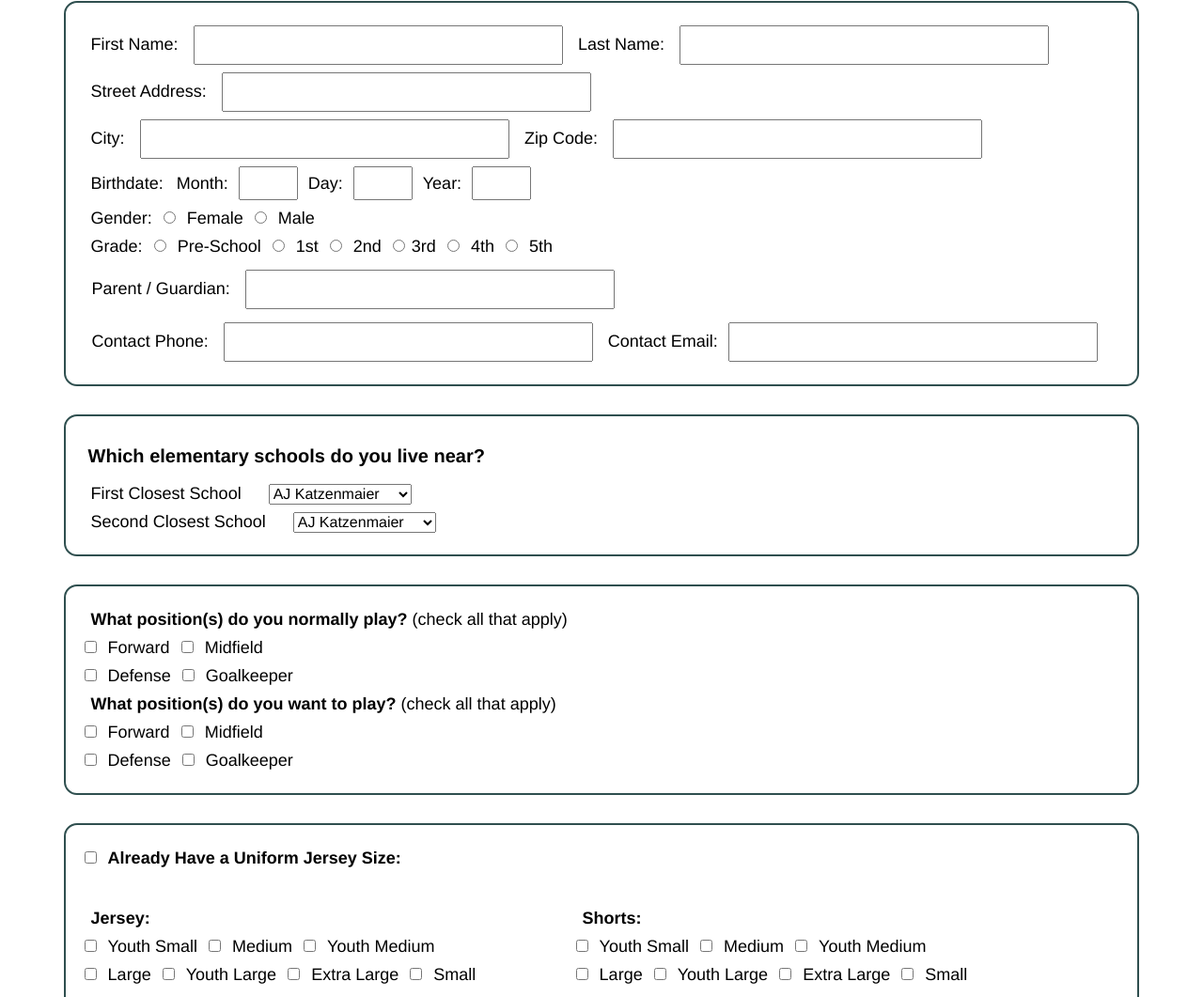
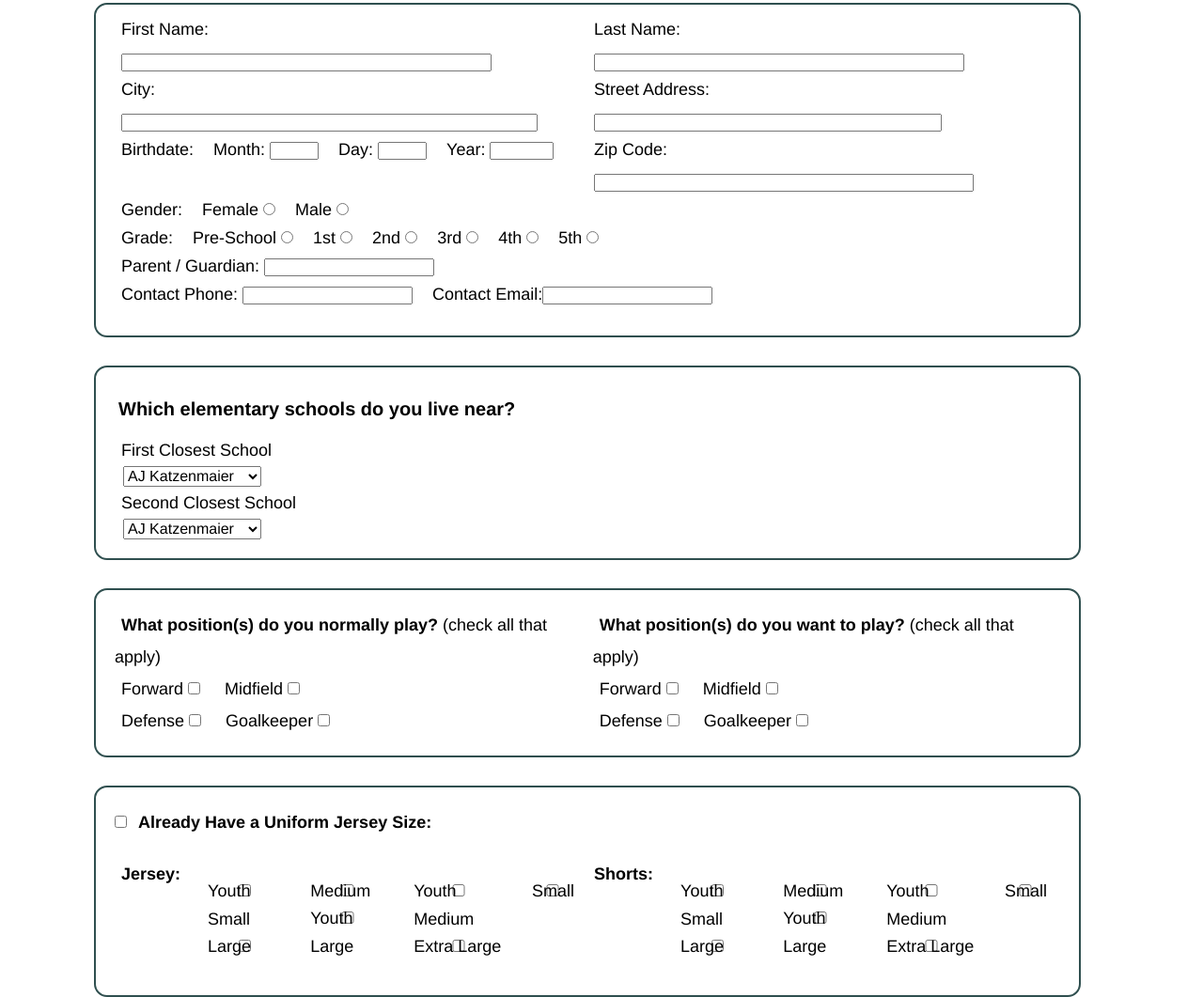
Before and after one commit to AliceDiana/NYSL, a plain HTML site: page registration_form.html in a window 1280 px wide. Shown: the part 404-1465 px from the top of the page at 94% size. Drawn offline with Linux system fonts and the light colour scheme.

Commit message:
my first commit

```diff
--- a/nysl_3.css
+++ b/nysl_3.css
@@ -91,6 +91,17 @@ a {
     text-decoration: underline;
  }
 
+ /* MAIN SECTION */
+
+.body {
+
+    margin-left: 100px;
+    margin-right: 130px;
+    margin-bottom: 50px;
+    margin-top: 49px;
+}
+
+
 /* ========================================== INDEX =================================================== */
 
 /* HEADER INDEX */
@@ -105,27 +116,19 @@ a {
 .homepage {
     display:flex;
     flex-direction: row;
-    justify-content: space-evenly;
-    margin-left:70px;
-    margin-right:70px;
+    justify-content:space-evenly;
+    align-items: flex-start;
     margin-top:30px;
     margin-bottom: 40px;
-}
-
-.image {
-    margin-top: 0px;
-    margin-right: -172px;
-    margin-bottom: 0px;
-    margin-left: 0px;
 }
 
 
 .image img {
     border-radius: 8px;
     height: auto;
-    width:80%;
+    width:75%;
 
-} */
+}
 
 /* UPCOMING EVENTS */
 
@@ -133,6 +136,8 @@ a {
     display:flex;
     flex-direction: column;
     line-height: 27px;
+    margin-left: -210px;
+
 }
 
 .far.fa-calendar-alt /* ICON */ {
@@ -173,9 +178,9 @@ a {
     display: flex;
     flex-flow: column;
     width: 44%;
-    margin-top: 26px;
+    /* margin-top: 26px;
     margin-left: 116px;
-    margin-bottom: 40px;
+    margin-bottom: 40px; */
 }
 
 .title3 {
@@ -194,7 +199,6 @@ h3 {
 .p2 {
     font-size: 18px;
     color: black;
-    margin: 24px;
     line-height: 150%;
     max-width:60em;
 }
@@ -227,26 +231,21 @@ h3 {
     font-style: italic;
     padding-top: 24px;
     padding-bottom: 14px;
-    margin-left:220px;
 }
 
 .p4 {
     color: black;
     text-align: left;
     font-style: italic;
-    margin-left:220px;
     padding-bottom: 20px;
 }
 
 /* TABLES */
 
 .table1, .table2, .table3 {
-    margin-left:auto;
-    margin-right:auto;
-    margin-bottom:50px;
     display:table;
     color: black;
-    width:70%;
+    width:100%;
     padding-bottom: 28px;
     padding-top:10px;
     font-size: 18px;
@@ -254,6 +253,7 @@ h3 {
     border:outset;
     border-radius: 5px;
     background-color: lightgrey;
+    margin-bottom:20px;
 }
 
 .gameaddress {
@@ -264,10 +264,7 @@ h3 {
 }
 
 .bottom {
-    margin-left:auto;
-    margin-right:auto;
-    margin-bottom:50px;
-    width:70%;
+    width:100%;
     border:outset;
     border-radius: 5px;
     background-color: lightgrey;
@@ -277,11 +274,9 @@ h3 {
 }
 
 .contacts{
-    width:90%;
+    width:100%;
     display:flex;
-    flex-direction: row;
-    justify-content: space-between;
-    align-items: stretch;
+    flex-direction: column;
     margin-left:0px;
 }
 
@@ -320,14 +315,12 @@ td {
 }
 
 .maps {
-    width:60%;
-    margin-left:264px;
-    margin-right:auto;
-    margin-bottom:auto;
+    width:70%;
     padding: 10px;
     display:flex;
     justify-content: space-between;
     flex-wrap: wrap;
+    margin-left:200px;
 }
 
 .mapimag {
@@ -348,7 +341,7 @@ td {
 .fas.fa-arrow-up /* icon */{
     font-size: 54px;
     position:fixed;
-    right:30px;
+    right:37px;
     bottom: 20px;
     color:lawngreen;
     width:50px;
@@ -385,11 +378,8 @@ td {
 
 .wrapper {
     color: black;
-    margin-left: auto;
-    margin-right: auto;
     margin-top: 24px;
     margin-bottom: 50px;
-    width:70em;
     font-size: 18px;
     line-height: 150%;
     display:flex;
@@ -469,12 +459,8 @@ ul.f li {
 
 .form1, .form2, .form3, .terms, .form45 {
     display: flex;
-    width: 86%;
     margin-top:30px;
-    margin-left: auto;
-    margin-right: auto;
-    flex-direction: column;
-    line-height: 30px;
+    line-height: 34px;
     font-size: 18px;
     border:solid;
     border-color: darkslategray;
@@ -483,12 +469,66 @@ ul.f li {
     padding:20px;
 }
 
-.dropdownmenu /* belongs to form 2 */ {
-    margin-left: 17px;
-    width: 152px;
+.form2,.form45,.terms {
+    flex-direction: column;
+  }
+  .form1:hover, .form2:hover,.form3:hover, .terms:hover, .form45:hover {
+      border:solid;
+      border-color: teal;
+      background-color:lightgrey;
+      border-width: 5px;
+  }
+
+
+/* Form1 */
+.form1 {
+    display:flex;
+    flex-direction: column;
+}
+.clusterone {
+    display:flex;
+    justify-content: space-between;
+}
+.clusterone1 {
+    display:flex;
+    flex-direction:column;
+    width:50%;
+}
+.clusterone2 {
+    display:flex;
+    flex-direction:column;
+    width:50%;
+}
+
+.clustertwo, .clusterthree, .clusterfour, .clusterfive {
+
+    display:flex;
+    align-items: flex-start;
+}
+
+.birthdate {
+    display:flex;
+    flex-flow: row;
+}
+
+/* Form2 */
+
+.dropdownmenu  {
+    display:flex;
+    flex-direction:column;
+    align-items:flex-start;
     height: 22px;
     font-size: medium;
+    margin-left:9px;
 }
+
+.form3 {
+
+    display:flex;
+    justify-content: space-between;
+}
+
+/* Form45 */
 
 .form4 /* part of form 45 */  {
     margin-bottom: 24px;
@@ -498,21 +538,29 @@ ul.f li {
 .form5 /* part of form 45 */  {
     display: flex;
     flex-direction: row;
+    justify-content: space-between;
     margin-bottom: 10px;
     margin-top:10px;
     font-size: 18px;
     line-height: 30px;
-    width: 86%;
+
 }
-.uniform /* belongs to form 5 */ {
-    flex-grow:1;
+.uniform/* belongs to form 5 */ {
+    display:flex;
+    flex-direction: row;
 }
-.form1:hover, .form2:hover,.form3:hover, .terms:hover, .form45:hover {
-    border:solid;
-    border-color: teal;
-    background-color:lightgrey;
-    border-width: 5px;
+
+.uniform2/* belongs to form 5 */   {
+ display:flex;
+ flex-direction: row;
 }
+
+.size1 /* belongs to form 5 */ {
+    display:flex;
+    flex-direction: column;
+    margin-top: 15px;
+}
+
 
 /* LABELS */
 
@@ -530,52 +578,37 @@ h6 {
     line-height: 22px;
  }
 
-.signature {
-    padding-top:26px;
-    font-size: 18px;
-    padding-left: 5px;
+.lblsize {
+
+margin-top: -28px;
+padding-left:15px;
+
 }
 
-.guardian{
-    margin-top: 6px;
-    margin-left: 1px;
+.signature {
+    margin-left:5px;
+}
+/* input */
+
+#firstname, #lastname {
+    width:81%;
 }
 
-.birthdate {
-    display:flex;
-    flex-flow: row;
+#city{
+    width:91%;
+}
+#address {
+    width:76%;
 }
 
-.details {
-    margin-top: 6px;
-    margin-left: 1px;
+#zip {
+    width:83%;
 }
 
-.subtitle {
-    text-decoration:underline;
-    text-align: left;
-    font-size: 18px;
-    margin-left: 11px;
+#signature, #date {
+    width:32%;
 }
 
-/* INPUT */
-
-#firstname, #lastname, #city, #zip,#contactphone, #contactemail, #signature, #date,
-#address,#parent {
-    width: 35%;
-    height: 34px;
-    margin: 4px;
-    font-size: 16px;
-    padding: 2px 2px 2px 2px;
-}
-
-#month,#day,#year {
-    width: 5%;
-    height: auto;
-    margin: 4px;
-    font-size: 16px;
-    padding: 2px 2px 2px 2px;
-}
 
 /* SUBMIT BUTTON */
 
@@ -595,6 +628,8 @@ button:hover{
 
 label{
     padding:7px;
+    padding-right:14px;
+    margin-top: -18px;
 }
 
 /* ============================================= CONTACT US ========================================== */
@@ -603,7 +638,6 @@ label{
 }
 
 .moresection {
-    margin-left: 236px;
     margin-top: 54px;
     width:60em;
     line-height: 150%;
--- a/registration_form.html
+++ b/registration_form.html
@@ -9,7 +9,7 @@
 <body>
     <header>
      <h1 class= "title1">Northside Youth Soccer League</h1>
-        <div class= "logo">  <img src="/images/nysl_logo.png" alt= "logo"></div>
+        <div class= "logo">  <img src="./images/nysl_logo.png" alt= "logo"></div>
         <div class= "background" ></div>
         <div class= "socialmedia"> <img src="./images/facebook.png" alt="icons">
         <img src="./images/instagram.png" alt="icons"><img src="./images/youtube.png" alt="icons"></div>
@@ -24,40 +24,47 @@
             </ul>
         </nav>
     </header>
-    <main>
+    <main class="body">
         <h3 class="title4">Registration Form <i class="far fa-file-alt"></i></h3>
         <form action="./show_data.html" method="GET">
 
         <div class="form1">
-              <div> <label for="firstname">First Name:</label> <input type="text" name="firstname" id="firstname" title="This field is required" required>
-                  <label for="lastname">Last Name:</label> <input type="text" name="lastname" id="lastname" title="This field is required" required> </div>
-              <div><label for="address">Street Address:</label> <input type="text" name="address" id="address" title="This field is required" required></div>
-              <div> <label for="city">City:</label> <input type="text" name="city" id="city" title="This field is required" required>
-                  <label for="zip">Zip Code:</label> <input type="text" name="zip" id="zip" pattern="[0-9]*" title="This field is required" required ></div>
+          <div class="clusterone">
+              <div class="clusterone1">
+                <label for="firstname">First Name:  <input type="text" name="firstname" id="firstname" title="This field is required" required></label>
+                <label for="city">City: <input type="text" name="city" id="city" title="This field is required" required></label>
                 <div class="birthdate"> <label>Birthdate:</label>
-                  <label for="month">Month:</label> <input type="number" min="1" max="12" name="month" id="month" title="This field is required" required>
-                  <label for="day">Day:</label> <input type="number" min="1" max="31" name="day" id="day" title="This field is required" required>
-                  <label for="year">Year:</label> <input type="number" min="2000" max="2020" name="year" id="year" title="This field is required" required>
+                            <label for="month">Month: <input type="number" min="1" max="12" name="month" id="month" title="This field is required" required></label>
+                            <label for="day">Day: <input type="number" min="1" max="31" name="day" id="day" title="This field is required" required></label>
+                            <label for="year">Year: <input type="number" min="2000" max="2020" name="year" id="year" title="This field is required" required></label>
                 </div>
-              <div><label>Gender:</label>
-                  <input type="radio" name="gender" id="female" required> <label for="female" > Female</label>
-                  <input type="radio" name="gender" id="male" required>  <label for="male"> Male</label>
               </div>
 
-              <div>
-                  <label>Grade:</label>
-                  <input type="radio" name="grade" id="Pre-School" required> <label for="Pre-School">Pre-School</label>
-                  <input type="radio" name="grade" id="first" required><label for="first"> 1st</label>
-                  <input type="radio" name="grade" id="second" required> <label for="second">2nd</label>
-                  <input type="radio" name="grade" id="third" required><label for="third">3rd</label>
-                  <input type="radio" name="grade" id="fourth" required> <label for="fourth">4th</label>
-                  <input type="radio" name="grade" id="fifth" required>  <label for="fifth">5th</label>
+              <div class="clusterone2">
+                <label for="lastname">Last Name: <input type="text" name="lastname" id="lastname" title="This field is required" required>  </label>
+                <label for="address">Street Address:<input type="text" name="address" id="address" title="This field is required" required>  </label>
+                <label for="zip">Zip Code:  <input type="text" name="zip" id="zip" pattern="[0-9]*" title="This field is required" required ></label>
               </div>
-              <div class="guardian"><label for="parent">Parent / Guardian:</label> <input type="text" name="name" id="parent" required></div>
-              <div class="details"><label for="contactphone">Contact Phone:</label> <input type="tel" name="phone" id="contactphone" required>
-                <label for="contactemail">Contact Email:</label><input type="email" name="email" id="contactemail" required> </div>
+           </div>
+          <div class="clustertwo"><label>Gender:</label>
+                   <label for="female" > Female <input type="radio" name="gender" id="female" required></label>
+                   <label for="male"> Male <input type="radio" name="gender" id="male" required>  </label>
           </div>
 
+          <div class="clusterthree">
+                <label>Grade:</label>
+                 <label for="Pre-School">Pre-School  <input type="radio" name="grade" id="Pre-School" required> </label>
+                 <label for="first"> 1st  <input type="radio" name="grade" id="first" required></label>
+                 <label for="second">2nd <input type="radio" name="grade" id="second" required></label>
+                 <label for="third">3rd <input type="radio" name="grade" id="third" required></label>
+                 <label for="fourth">4th <input type="radio" name="grade" id="fourth" required></label>
+                 <label for="fifth">5th <input type="radio" name="grade" id="fifth" required> </label>
+          </div>
+
+          <div class="clusterfour"><label for="parent">Parent / Guardian: <input type="text" name="name" id="parent" required></label></div>
+          <div class="clusterfive"><label for="contactphone">Contact Phone: <input type="tel" name="phone" id="contactphone" required></label>
+                <label for="contactemail">Contact Email:<input type="email" name="email" id="contactemail" required></label> </div>
+        </div>
 
         <div class="form2">
           <div> <h6><strong>Which elementary schools do you live near? </strong></h6></div>
@@ -85,17 +92,17 @@
         <div class="form3">
             <div class="role1">
               <div><label><strong>What position(s) do you normally play?</strong> (check all that apply)</label></div>
-              <div><input  type="checkbox" name="name" id="position1"> <label for="position1" >Forward</label>
-              <input  type="checkbox" name="name" id="position2"> <label for="position2" >Midfield</label></div>
-              <div><input  type="checkbox" name="name" id="position3"> <label for="position3" >Defense</label>
-              <input  type="checkbox" name="name" id="position4"> <label for="position4" >Goalkeeper</label> </div>
+              <div> <label for="position1" >Forward <input  type="checkbox" name="name" id="position1"></label>
+              <label for="position2" > Midfield  <input  type="checkbox" name="name" id="position2"> </label></div>
+              <div> <label for="position3" >Defense <input  type="checkbox" name="name" id="position3"></label>
+              <label for="position4" >Goalkeeper  <input  type="checkbox" name="name" id="position4"></label> </div>
             </div>
             <div class="role1">
                 <div><label><strong>What position(s) do you want to play?</strong> (check all that apply)</label></div>
-                <div><input  type="checkbox" name="name" id="position5"> <label for="position5" >Forward</label>
-                <input  type="checkbox" name="name" id="position6"> <label for="position6" >Midfield</label></div>
-                <div><input  type="checkbox" name="name" id="position7"> <label for="position7" >Defense</label>
-                <input  type="checkbox" name="name" id="position8"> <label for="position8" >Goalkeeper</label> </div>
+                <div> <label for="position5" >Forward <input  type="checkbox" name="name" id="position5"></label>
+                <label for="position6" >Midfield <input  type="checkbox" name="name" id="position6"></label></div>
+                <div> <label for="position7" >Defense <input  type="checkbox" name="name" id="position7"></label>
+                <label for="position8" >Goalkeeper  <input  type="checkbox" name="name" id="position8"></label> </div>
              </div>
           </div>
 
@@ -105,23 +112,39 @@
           <div class="form5">
             <div class="uniform">
                 <label><strong>Jersey:</strong></label>
-                <div><input type="checkbox" name="size" id="ys"> <label for="ys"> Youth Small</label>
-                <input type="checkbox" name="size" id="m">  <label for="m">Medium</label>
-                <input type="checkbox" name="size" id="ym">  <label for="ym">Youth Medium</label> </div>
-                <div><input type="checkbox" name="size" id="l">  <label for="l">Large</label>
-                <input type="checkbox" name="size" id="yl">  <label for="yl">Youth Large</label>
-                <input type="checkbox" name="size" id="xl">  <label for="xl">Extra Large</label>
-                <input type="checkbox" name="size" id="s">  <label for="s">Small</label></div>
+                <div class="size1">
+                  <input type="checkbox" name="size" id="ys"> <label class="lblsize" for="ys"> Youth Small</label>
+                  <input type="checkbox" name="size" id="l">  <label class="lblsize" for="l">Large</label>
                   </div>
+                <div class="size1">
+                  <input type="checkbox" name="size" id="m">  <label class="lblsize" for="m">Medium</label>
+                  <input type="checkbox" name="size" id="yl">  <label class="lblsize" for="yl">Youth Large</label>
+                </div>
+                <div class="size1">
+                    <input type="checkbox" name="size" id="ym">  <label  class="lblsize" for="ym">Youth Medium</label>
+                    <input type="checkbox" name="size" id="xl">  <label  class="lblsize" for="xl">Extra Large</label>
+                </div>
+                <div class="size1">
+                    <input type="checkbox" name="size" id="s">  <label class="lblsize" for="s">Small</label>
+                </div>
+              </div>
+
             <div class="uniform2">
                   <label><strong>Shorts:</strong></label>
-                <div><input type="checkbox" name="size" id="yys"> <label for="yys"> Youth Small</label>
-                <input type="checkbox" name="size" id="mmm">  <label for="mmm">Medium</label>
-                <input type="checkbox" name="size" id="yym">  <label for="yym">Youth Medium</label> </div>
-                <div><input type="checkbox" name="size" id="lll">  <label for="lll">Large</label>
-               <input type="checkbox" name="size" id="yyl">  <label for="yyl">Youth Large</label>
-               <input type="checkbox" name="size" id="xxl">  <label for="xxl">Extra Large</label>
-               <input type="checkbox" name="size" id="ss">  <label for="ss">Small</label></div>
+                  <div class="size1">
+                    <input type="checkbox" name="size" id="yys"> <label class="lblsize" for="yys"> Youth Small</label>
+                    <input type="checkbox" name="size" id="ll">  <label class="lblsize" for="ll">Large</label>
+                    </div>
+                  <div class="size1">
+                    <input type="checkbox" name="size" id="mm">  <label class="lblsize" for="mm">Medium</label>
+                    <input type="checkbox" name="size" id="yyl">  <label class="lblsize" for="yyl">Youth Large</label>
+                  </div>
+                  <div class="size1">
+                      <input type="checkbox" name="size" id="yym">  <label class="lblsize" for="yym">Youth Medium</label>
+                      <input type="checkbox" name="size" id="xxl">  <label class="lblsize" for="xxl">Extra Large</label>
+                  </div>
+                  <div class="size1">
+                      <input type="checkbox" name="size" id="ss">  <label class="lblsize" for="ss">Small</label></div>
                 </div>
             </div>
           </div>
@@ -138,8 +161,8 @@
 
           <p class="p5">By signing below, I hereby agree and authorize the above. In addition, by signing below, I also acknowledge that I have read the cancellation policy and agree to its terms.</p>
 
-          <div class="signature"> <label for="signature">Parent / Guardian Signature:</label><input type=text name="signature" id="signature"  title="This field is required" required>
-          <label for="date">Date:</label> <input type=text name="date" id="date" placeholder="mm/dd/yyyy" title="This field is required" required></div>
+          <div class="signature"> <label for="signature">Parent / Guardian Signature:<input type=text name="signature" id="signature"  title="This field is required" required> </label>
+          <label for="date">Date:<input type=text name="date" id="date" placeholder="mm/dd/yyyy" title="This field is required" required></label> </div>
 
           <button type="submit" class="submitbtn">Submit</button>
           </div>
```
Also changed, not shown: about_us.html (+2 -2 lines), contact_us.html (+2 -2 lines), gameinfo.html (+6 -4 lines), index.html (+3 -3 lines), rules_policies.html (+4 -4 lines), show_data.html (+2 -2 lines). Lines whose indentation alone changed are shown as unchanged.
